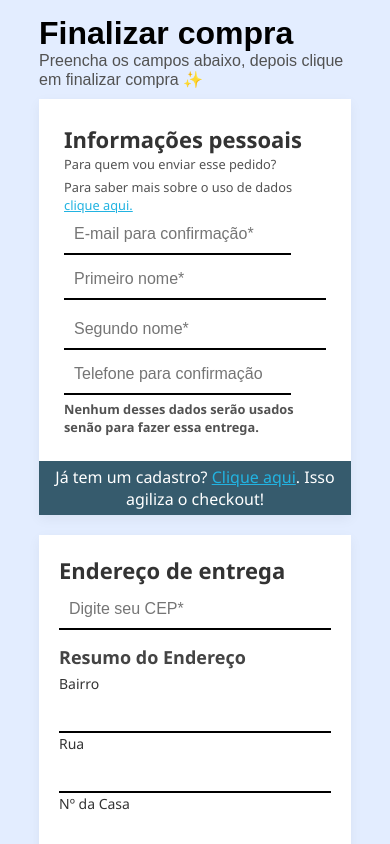
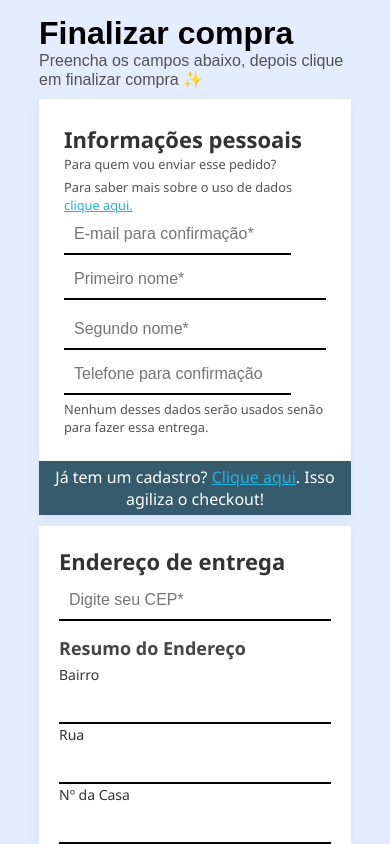
Before and after one commit to MW-Limah/HeloisaWebstore, a Next.js app: page /Finishing in a window 390 px wide. Built offline with nearby package versions, Linux system fonts and the light colour scheme.

Commit message:
melhoriias no css

```diff
--- a/src/app/components/FinishingComponents/Address/Address.module.css
+++ b/src/app/components/FinishingComponents/Address/Address.module.css
@@ -88,6 +88,7 @@
 
 @media (max-width: 1145px) {
     .Address {
+        margin-top: 1px;
         padding: 20px;
         max-width: 100%;
     }
--- a/src/app/components/FinishingComponents/InfoPersonal/InfoPersonal.module.css
+++ b/src/app/components/FinishingComponents/InfoPersonal/InfoPersonal.module.css
@@ -108,10 +108,10 @@
 
     .Bottom {
         font-size: 14px;
+        color: white;
     }
 
     .ContentForm p {
         font-size: 0.8rem;
-        font-weight: 600;
     }
 }
--- a/src/app/components/FinishingComponents/PayMethods/PayMethods.module.css
+++ b/src/app/components/FinishingComponents/PayMethods/PayMethods.module.css
@@ -70,6 +70,7 @@
 @media (max-width: 768px) {
     .PayMethods {
         max-width: 100%;
+        margin-bottom: -20px;
     }
 
     .methodRow {
```
